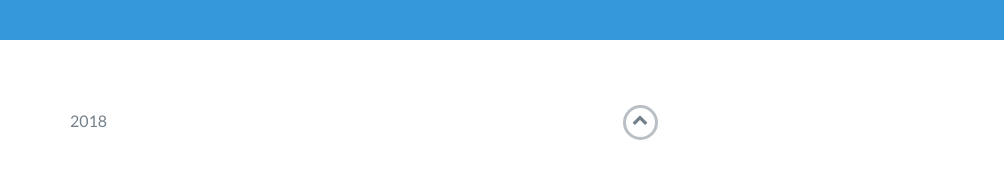
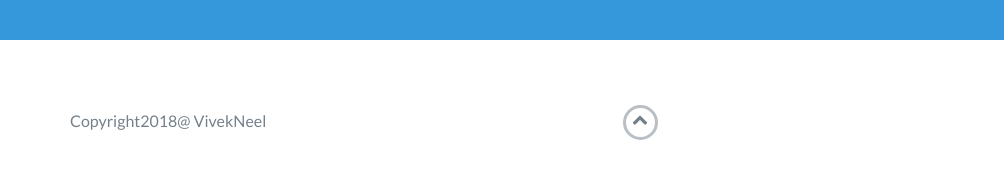
Before and after one commit to VivekNeel/VivekNeel.github.io, a website: page index.html in a window 1280 px wide. Shown: the part 3554-3732 px from the top of the page, 0-1004 px from the left. Drawn offline with nearby package versions, Linux system fonts and the light colour scheme.

Commit message:
make copyright dynamic

```diff
--- a/index.html
+++ b/index.html
@@ -217,7 +217,7 @@
         <div class="col-sm-5 copyright">
           <p>
             <script type="text/javascript">
-              document.write(new Date().getFullYear());
+              document.write("Copyright" + new Date().getFullYear() + "@ VivekNeel");
             </script>
           </p>
         </div>
```
